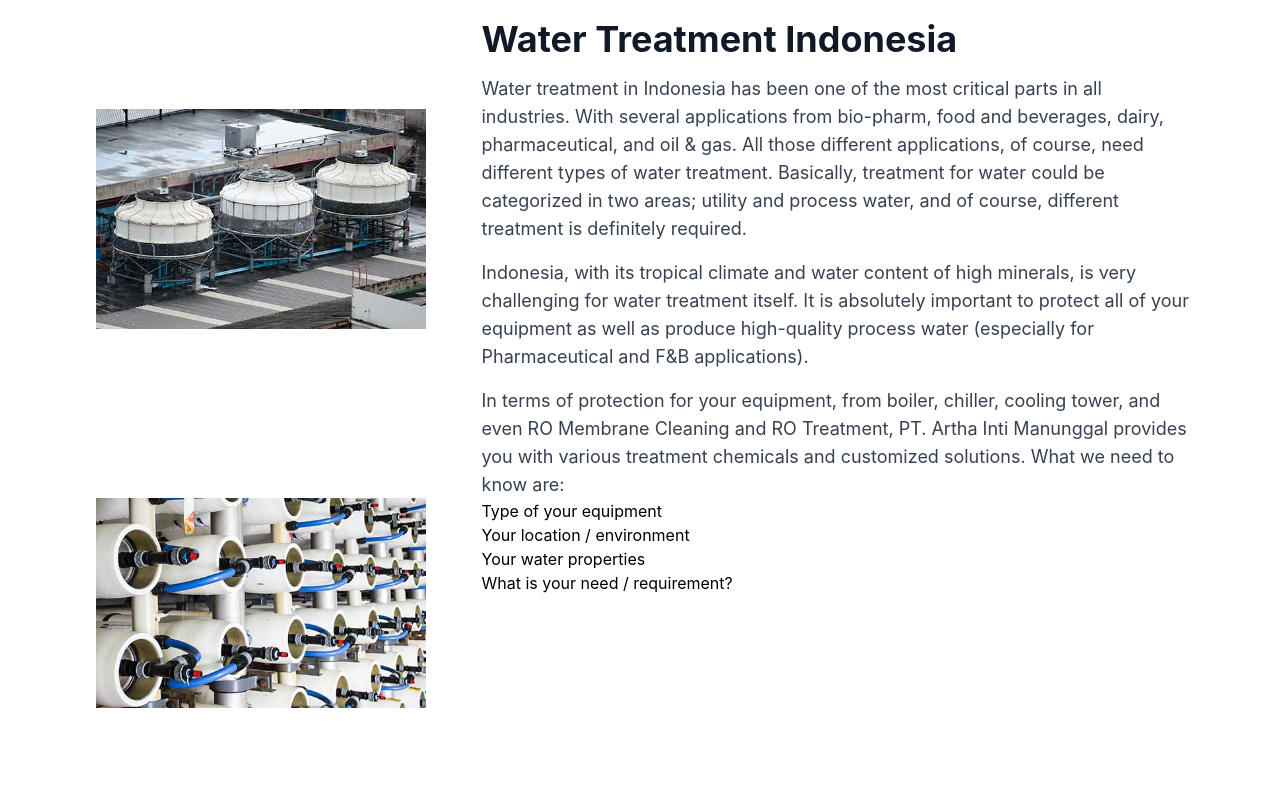
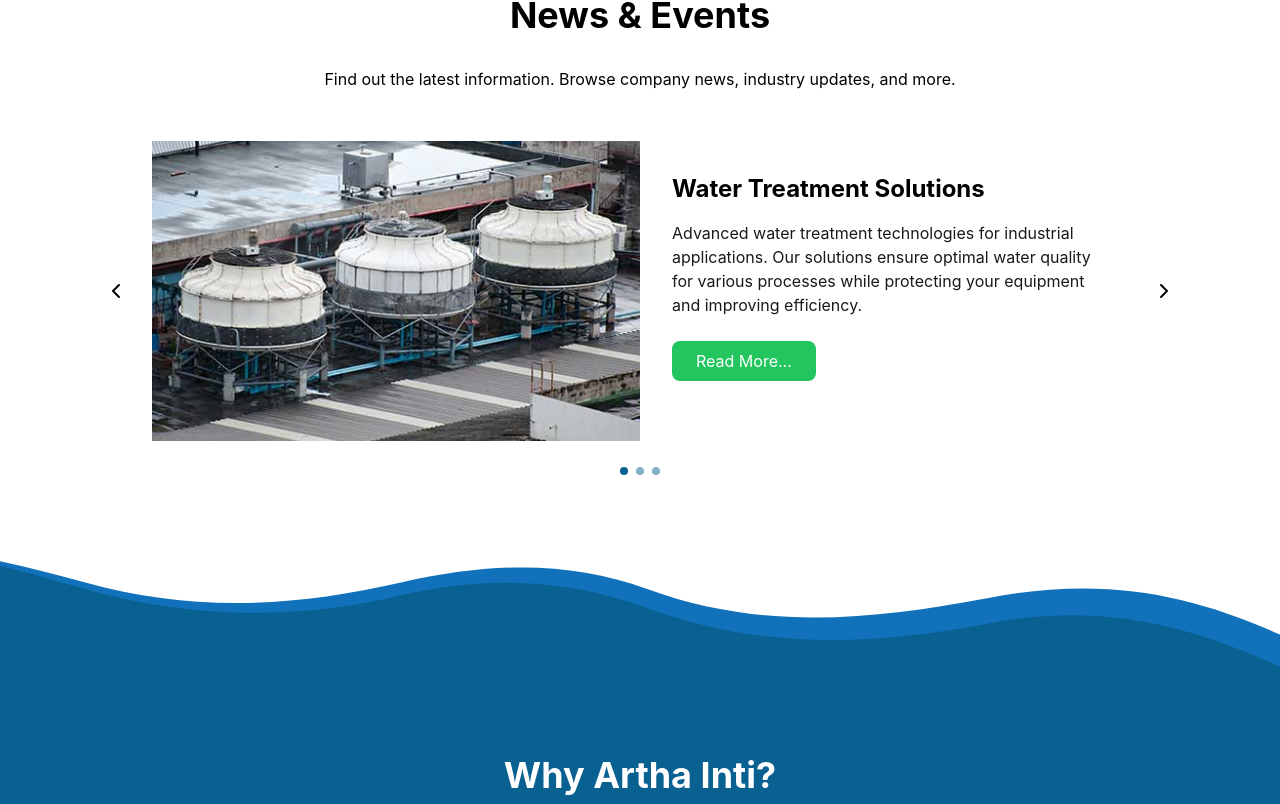
Before and after one commit to cahya24/artha-inti-website, a Next.js app: page / in a window 1280 px wide. Shown: the part 2136-2940 px from the top of the page. Built offline with nearby package versions, Linux system fonts and the light colour scheme.

Commit message:
TextContent1 Renamed into ScrollableSection

```diff
--- /dev/null
+++ b/app/component/scrollablesection.js
@@ -0,0 +1,138 @@
+import React, { useState, useEffect } from 'react';
+import { ChevronLeft, ChevronRight } from 'lucide-react';
+
+const newsItems = [
+  {
+    id: 1,
+    image: "Cooling-Tower-Water-Treatment-Indonesia.jpg",
+    title: "Water Treatment Solutions",
+    description: "Advanced water treatment technologies for industrial applications. Our solutions ensure optimal water quality for various processes while protecting your equipment and improving efficiency.",
+    link: "#"
+  },
+  {
+    id: 2,
+    image: "Cooling-Tower-Water-Treatment-Indonesia.jpg",
+    title: "Membrane Filtration Systems",
+    description: "State-of-the-art membrane filtration systems designed for superior performance. Ideal for pharmaceutical, food & beverage, and other industries requiring high-purity water.",
+    link: "#"
+  },
+  {
+    id: 3,
+    image: "Cooling-Tower-Water-Treatment-Indonesia.jpg",
+    title: "Cooling Tower Solutions",
+    description: "Comprehensive cooling tower treatment programs to maximize system efficiency, prevent corrosion, and control microbiological growth in your cooling water systems.",
+    link: "#"
+  }
+];
+
+export default function ScrollableSection() {
+  const [currentIndex, setCurrentIndex] = useState(0);
+  const [isTransitioning, setIsTransitioning] = useState(false);
+
+  const nextSlide = () => {
+    if (!isTransitioning) {
+      setIsTransitioning(true);
+      setCurrentIndex((prevIndex) =>
+        prevIndex === newsItems.length - 1 ? 0 : prevIndex + 1
+      );
+    }
+  };
+
+  const prevSlide = () => {
+    if (!isTransitioning) {
+      setIsTransitioning(true);
+      setCurrentIndex((prevIndex) =>
+        prevIndex === 0 ? newsItems.length - 1 : prevIndex - 1
+      );
+    }
+  };
+
+  useEffect(() => {
+    const timer = setTimeout(() => {
+      setIsTransitioning(false);
+    }, 500); // Match this with the CSS transition duration
+
+    return () => clearTimeout(timer);
+  }, [currentIndex]);
+
+  return (
+    <div className="bg-white py-16">
+      <div className="max-w-6xl mx-auto px-4">
+        <h2 className="text-4xl font-bold text-black mb-8 text-center">News & Events</h2>
+        <p className="text-black text-center mb-12">Find out the latest information. Browse company news, industry updates, and more.</p>
+
+        <div className="relative overflow-hidden">
+          <div className="flex items-center">
+            <button
+              onClick={prevSlide}
+              className="sm:block hidden left-0 z-10 p-6 bg-white"
+              disabled={isTransitioning}
+            >
+              <ChevronLeft className="h-64 w-6 text-black" />
+            </button>
+
+            <div className="w-full">
+              <div className="relative w-full h-[300px]">
+                {newsItems.map((item, index) => (
+                  <div
+                    key={item.id}
+                    className={`absolute top-0 w-full flex transition-transform duration-500 ease-in-out ${
+                      index === currentIndex
+                        ? 'translate-x-0'
+                        : index < currentIndex
+                        ? '-translate-x-full'
+                        : 'translate-x-full'
+                    }`}
+                  >
+                    <div className="w-1/2">
+                      <img
+                        src={item.image}
+                        alt={item.title}
+                        className="w-full h-[300px] object-cover"
+                      />
+                    </div>
+                    <div className="w-1/2 p-8">
+                      <h3 className="text-2xl font-bold text-black mb-4">
+                        {item.title}
+                      </h3>
+                      <p className="text-black/90 mb-6">
+                        {item.description}
+                      </p>
+                      <a
+                        href={item.link}
+                        className="inline-block bg-buttonColor text-white px-6 py-2 rounded-lg hover:bg-buttonColorHover transition-colors"
+                      >
+                        Read More...
+                      </a>
+                    </div>
+                  </div>
+                ))}
+              </div>
+            </div>
+
+            <button
+              onClick={nextSlide}
+              className="sm:block hidden right-0 z-10 p-6 bg-white"
+              disabled={isTransitioning}
+            >
+              <ChevronRight className="h-64 w-6 text-black" />
+            </button>
+          </div>
+
+          <div className="flex justify-center mt-6 space-x-2">
+            {newsItems.map((_, index) => (
+              <button
+                key={index}
+                className={`w-2 h-2 rounded-full ${
+                  index === currentIndex ? 'bg-primary' : 'bg-primary/50'
+                }`}
+                onClick={() => !isTransitioning && setCurrentIndex(index)}
+                disabled={isTransitioning}
+              />
+            ))}
+          </div>
+        </div>
+      </div>
+    </div>
+  );
+}
--- a/app/component/textcontent1.js
+++ /dev/null
@@ -1,45 +0,0 @@
-"use client";
-
-import React from 'react';
-
-export default function TextContent1() {
-  return (
-    <div className="min-h-fit flex bg-secondary items-center justify-center p-16">
-      <div className="flex max-w-6xl w-full bg-secondary">
-        {/* Image Section */}
-        <div className="w-1/2 p-8">
-          <img
-            src="Cooling-Tower-Water-Treatment-Indonesia.jpg" // Update with your image path
-            alt="Water Treatment"
-            className="w-full h-96 rounded-lg object-contain"
-          />
-          <img
-            src="RO-Membrane-Cleaning-Indonesia.jpg" // Update with your image path
-            alt="Water Treatment"
-            className="w-full h-96 rounded-lg object-contain"
-          />
-        </div>
-        {/* Text Section */}
-        <div className="w-full p-6">
-          <h1 className="text-4xl font-bold text-gray-900 mb-4">Water Treatment Indonesia</h1>
-          <p className="text-lg text-gray-700 mb-4">
-            Water treatment in Indonesia has been one of the most critical parts in all industries. With several applications from bio-pharm, food and beverages, dairy, pharmaceutical, and oil & gas.
-            All those different applications, of course, need different types of water treatment. Basically, treatment for water could be categorized in two areas; utility and process water, and of course, different treatment is definitely required.
-          </p>
-          <p className="text-lg text-gray-700 mb-4">
-            Indonesia, with its tropical climate and water content of high minerals, is very challenging for water treatment itself. It is absolutely important to protect all of your equipment as well as produce high-quality process water (especially for Pharmaceutical and F&B applications).
-          </p>
-          <p className="text-lg text-gray-700">
-            In terms of protection for your equipment, from boiler, chiller, cooling tower, and even RO Membrane Cleaning and RO Treatment, PT. Artha Inti Manunggal provides you with various treatment chemicals and customized solutions. What we need to know are:
-          </p>
-          <ul>
-            <li>Type of your equipment</li>
-            <li>Your location / environment</li>
-            <li>Your water properties</li>
-            <li>What is your need / requirement?</li>
-          </ul>
-        </div>
-      </div>
-    </div>
-  );
-}
--- a/app/page.js
+++ b/app/page.js
@@ -5,7 +5,7 @@ import React from 'react';
 import SidescrollerMenu from './component/sidescrollermenu.js';
 import ContentBoxSection from './component/contentbox.js';
 import ProjectReference from './component/projectreference';
-import TextContent1 from './component/textcontent1.js';
+import ScrollableSection from './component/scrollablesection.js';
 import SupportedBrand from './component/supportedbrand';
 import SeparatorBotRight from './component/separatorbotright';
 import SeparatorTopLeft from './component/separatortopleft';
@@ -21,7 +21,7 @@ export default function HomePage() {
       <SeparatorTopLeft />
       <ProjectReference />
       <SeparatorBotRight />
-      <TextContent1 />
+      <ScrollableSection />
       <SeparatorTopRight />
       <SupportedBrand />
       <SeparatorBotLeft />
--- a/package.json
+++ b/package.json
@@ -9,6 +9,7 @@
     "lint": "next lint"
   },
   "dependencies": {
+    "lucide-react": "^0.447.0",
     "next": "^14.2.13",
     "react": "^18",
     "react-dom": "^18",
```
Also changed, not shown: 1 other file (tests, documents, lock files or other folders).
